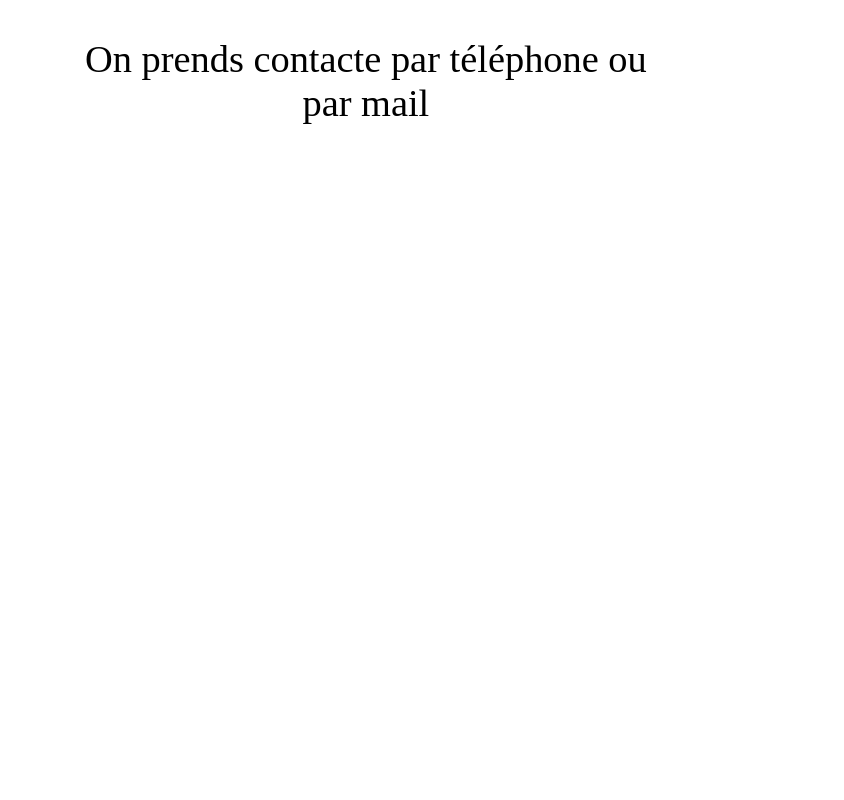
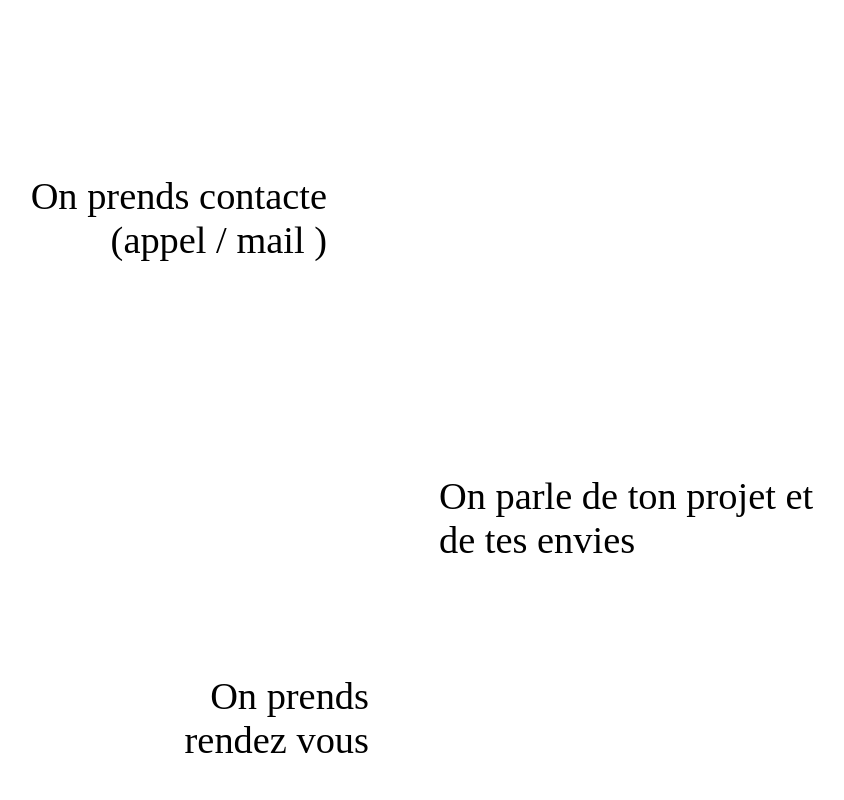
Before and after one commit to Alexandre-A5/barba-ruiva-website, a Next.js app: page /contact/Contact in a window 1280 px wide. Shown: the part 500-1300 px from the top of the page, without its empty margins (257-1101 px from the left). Before the commit the page ends 800 px from the top, so only its background shows below. Built offline with nearby package versions, Linux system fonts and the light colour scheme.

Commit message:
Contact page update

```diff
--- a/src/pages/contact/Contact.css
+++ b/src/pages/contact/Contact.css
@@ -3,43 +3,95 @@
     font-size: 5.5vw;
     width: 50%;
     margin-top:200px;
+    text-align: center;
     text-transform: uppercase;
 }
-.contact-page-container{
+
+.contact-page-container {
+    display: block;
+    padding: 20px;
+    color: var(--second-color);
+    display: flex;
+    flex-direction: column;
+    justify-content: center;
+    align-items: center;
+  }
+
+.line-container{
     display: flex;
     justify-content: center;
     align-items: center;
-    text-align: center;
-    flex-direction: column;
+    gap: 5vw;
+    position: relative;
+}
+
+.line{
+    display: inline-block;
 
 }
-
-.contact-progress{
-    display: flex;
-    gap:100px;
-    align-items: center;
-    width: 30%;
-}
-.contact-deroulement{
-    display: flex;
+.line-left{
+    width: 0.5vw;
+    height: 110vh;
+    background-color:var(--second-color) ;
+    border-radius: 10px;
 }
 
-.contact-progress rect:hover {
-    transition: transform 0.3s ease;
+.line-middle{
+    width: 1vw;
+    height: 130vh;
+    border-radius: 10px;
+    background-color:var(--complementary-color);
 }
-.circle1{
-    display: flex;
-    width: 50%;
+.line-right{
+    width: 0.5vw;
+    height: 110vh;
+    border-radius: 10px;
+    background-color:var(--second-color) ;
 }
-.circle1 span{
-    display: inline-block;
-    width: 40px;
-    height: 40px;
+
+.first-step{
+    display: block;
+    position: absolute;
+    left: 200px;
+    bottom: 0px;
+    font-size: 3vw;
+    width: 30%;
+    text-align: right;
+}
+
+.first-step::after{
+    content: '';
+    width: 20px;
+    height: 20px;
+    background-color: var(--complementary-color);
     border-radius: 50%;
-    background-color: var(--complementary-color);
+    z-index: 1;
 }
-.circle1 p{
-    color:var(--second-color);
-    font-size:3vw;
+
+
+.second-step{
+    position: absolute;
+    right: 200px;
+    bottom: -300px;
+    font-size: 3vw;
+    width: 30%;
+    text-align: left;
 
 }
+.third-step{
+    position: absolute;
+    position: absolute;
+    left: 370px;
+    bottom: -500px;
+    font-size: 3vw;
+    width: 20%;
+    text-align: right;
+}
+.fourth-step{
+    position: absolute;
+    right: 200px;
+    bottom: -800px;
+    font-size: 3vw;
+    width: 30%;
+    text-align: left;
+}
--- a/src/pages/contact/Contact.jsx
+++ b/src/pages/contact/Contact.jsx
@@ -17,12 +17,24 @@ const Contact = () => {
     return (
         <div className="contact-page-container">
             <h1 data-aos='fade-in'>Déroulement de la prise de contact</h1>
-                <div className="circle1">
-                    <p>On prends contacte par téléphone ou par mail</p>
-                    <span></span>
-                </div>
-
-
+            <div className="line-container">
+                <span className="line line-left"></span>
+                <span className="line line-middle"></span>
+                <span className="line line-right"></span>
+            </div>
+            <div className="first-step">
+                <p>On prends contacte
+                (appel / mail )</p>
+            </div>
+            <div className="second-step">
+                <p>On parle de ton projet et de tes envies</p>
+            </div>
+            <div className="third-step">
+                <p>On prends rendez vous</p>
+            </div>
+            <div className="fourth-step">
+                <p>Et tu prends confiance</p>
+            </div>
         </div>
     );
 };
--- a/src/pages/homepage/Homepage.css
+++ b/src/pages/homepage/Homepage.css
@@ -177,6 +177,7 @@
     font-family: 'Montserrat', sans-serif;
     text-transform: uppercase;
     font-weight: bold;
+    font-size: 1.5vw;
     padding: 1vw 3vw;
     border: none;
     border-radius: 10px;
@@ -208,7 +209,7 @@
   z-index: 10;
   position: relative;
   padding: 5px 20px;
-  font-size: 2.25em;
+  font-size: 3.5vw;
   font-weight: 800;
   letter-spacing: 7px;
 
```
